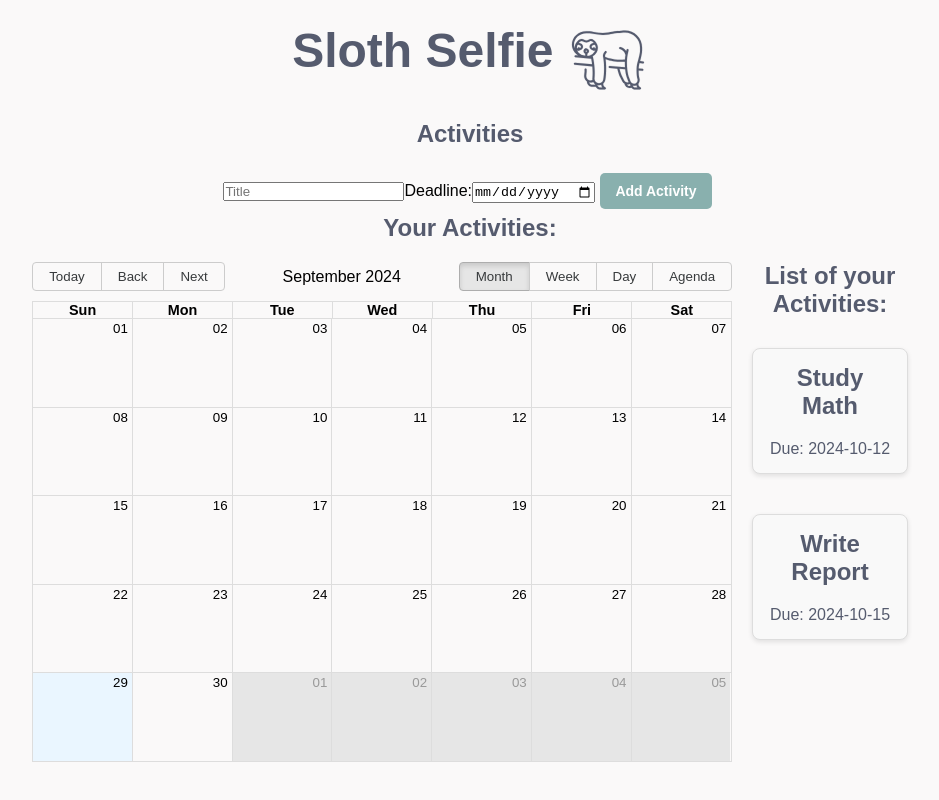
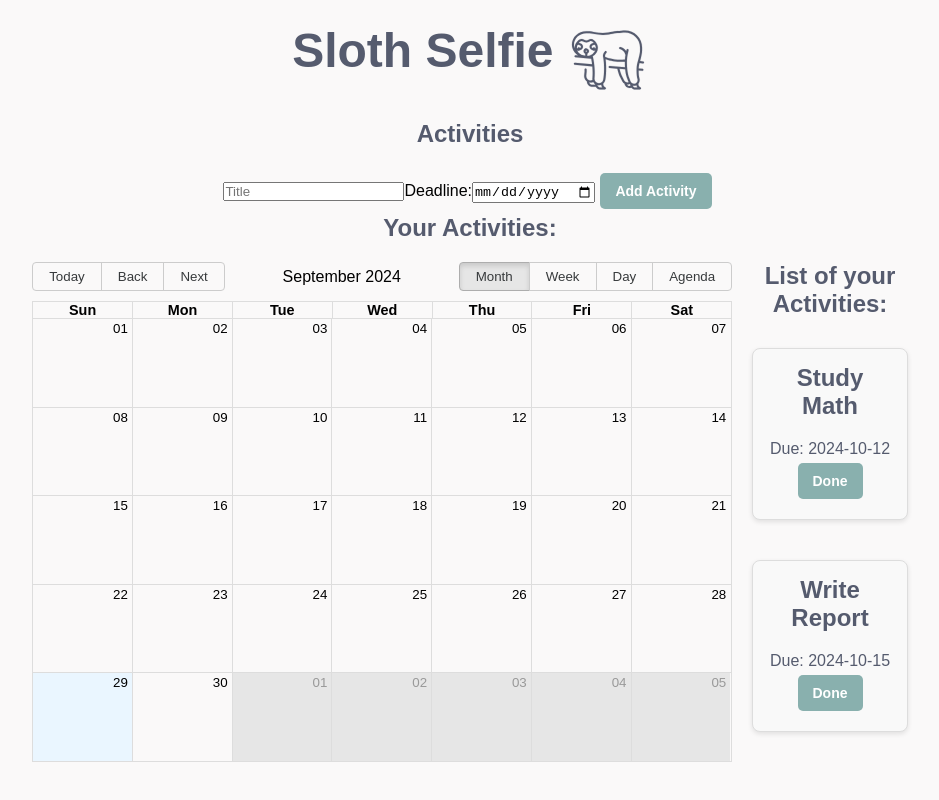
Before and after one commit to SofZll/SlothSelfie, a React (Create React App) app in the folder sloth-selfie/: page /activities in a window 1280 px wide. Shown: the top 800 px of the page, without its empty margins (170-1109 px from the left). Built offline with nearby package versions, Linux system fonts and the light colour scheme.

Commit message:
now you can delete activities

```diff
--- a/sloth-selfie/src/Activities.js
+++ b/sloth-selfie/src/Activities.js
@@ -6,7 +6,7 @@ import moment from 'moment';
 import 'react-big-calendar/lib/css/react-big-calendar.css';
 import './css/App.css';
 import './css/Activities.css';
-import { normalizeActivities } from './ActivityUtils';
+import { normalizeActivities, handleRemoveActivity } from './ActivityUtils';
 
 const initialActivities = [
     // Puoi aggiungere alcune attività di esempio qui
@@ -15,7 +15,7 @@ const initialActivities = [
   ];
 
 function ActivitiesFunction(){
-    const [activities, setActivities] = useState(initialActivities);
+    const [activities, setActivities] = useState(initialActivities || []);
     const [id, setId] = useState("");
     const [title, setTitle] = useState('');
     const [deadline, setDeadline] = useState('');
@@ -93,6 +93,7 @@ function ActivitiesFunction(){
                             <div className="activity-card" key={activity.id}>
                                 <h2>{activity.title}</h2>
                                 <p>Due: {activity.deadline}</p>
+                                <button className="btn" onClick={() => handleRemoveActivity(activity.id, activities, setActivities)}>Done</button>
                             </div>
                         ))}
                     </div>
--- a/sloth-selfie/src/ActivityUtils.js
+++ b/sloth-selfie/src/ActivityUtils.js
@@ -22,3 +22,10 @@ export function normalizeActivities (activities) {
         };
     });
 };
+
+export function handleRemoveActivity (id, activities, setActivities) {
+    if (!activities) return;
+    const updatedActivities = activities.filter(activity => activity.id !== id);
+    setActivities(updatedActivities);
+    console.log("Current activities:", updatedActivities);
+};
```
